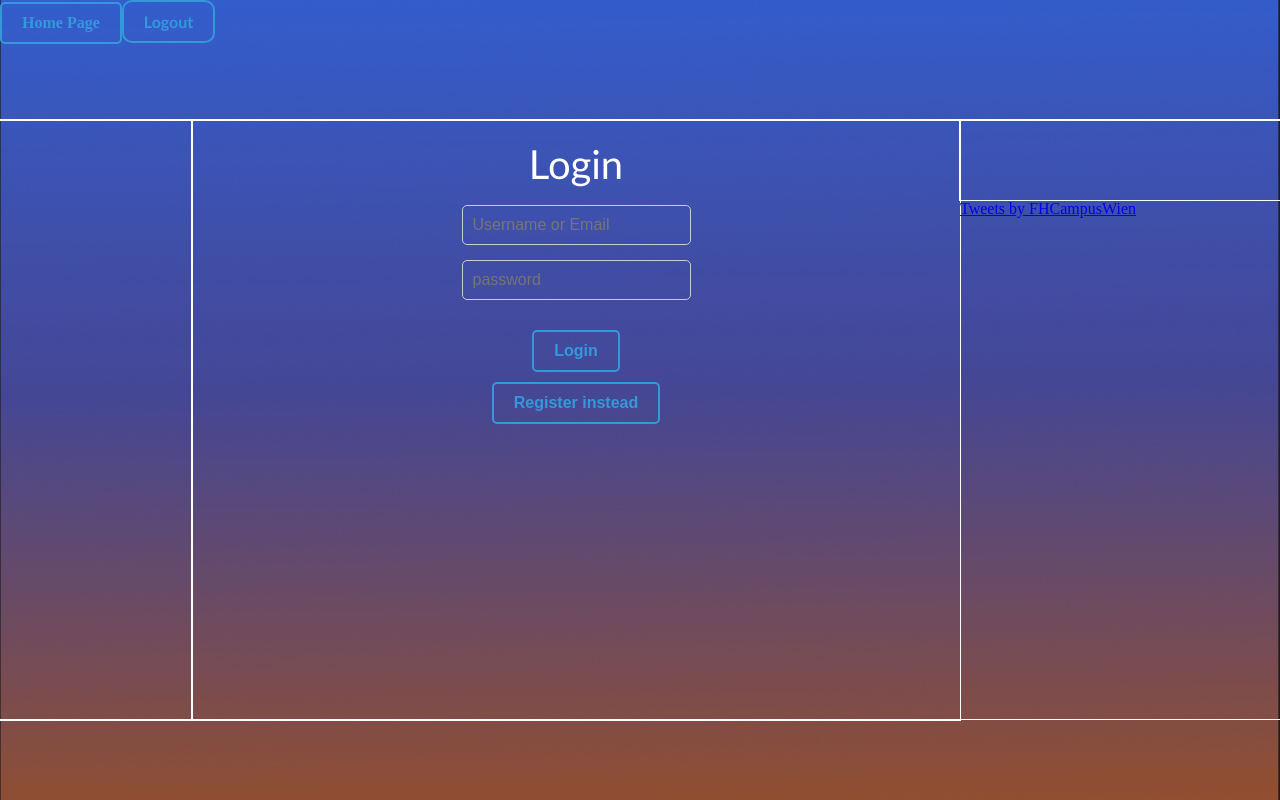
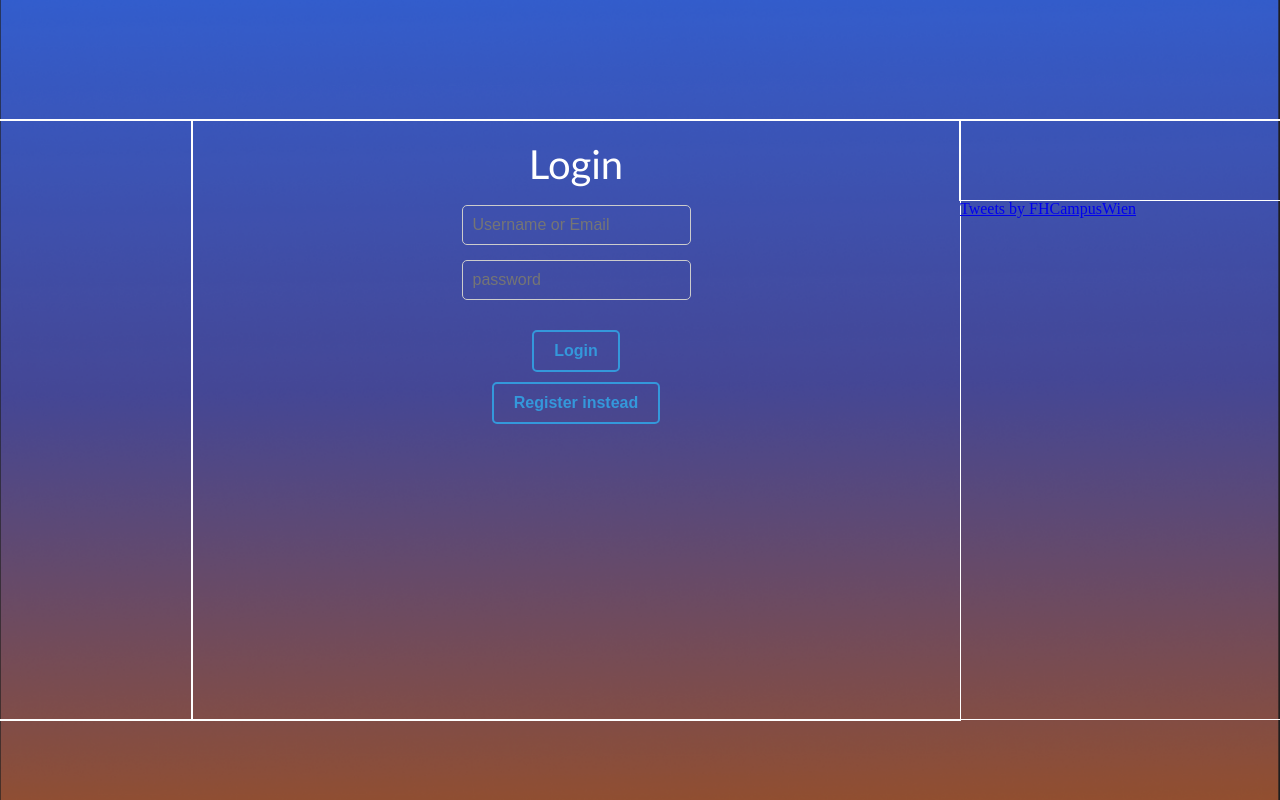
Before and after one commit to AM2552/CampusConnect, a React (Create React App) app in the folder client/: page /login in a window 1280 px wide. Built offline with nearby package versions, Linux system fonts and the light colour scheme.

Commit message:
Navigation buttons only visible if logged in

```diff
--- a/client/src/App.js
+++ b/client/src/App.js
@@ -65,15 +65,14 @@ function NavigationCreateThread() {
 
 
 function App() {
-const auth = useAuth();
+  const auth = useAuth();
   return (
       <Router>
           <AuthProvider>
           <aside className="aside1"></aside>
           <header className="header">
-          <Link to="/" className="homeCSS">Home Page</Link>
-          <Link to="/logout" className="logoutCSS">Logout</Link>
-          </header>
+            <Navigation/>
+        </header>
           <main className="main">
           <Routes>
             <Route path="/login" element={<Login />} />
```
